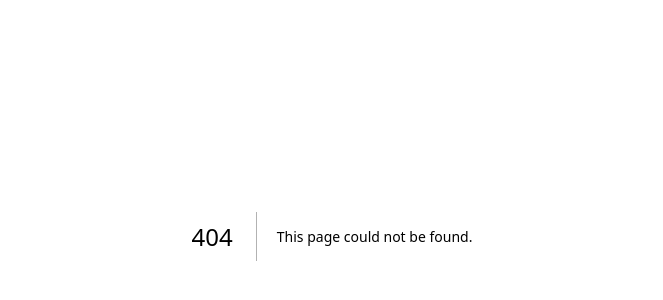
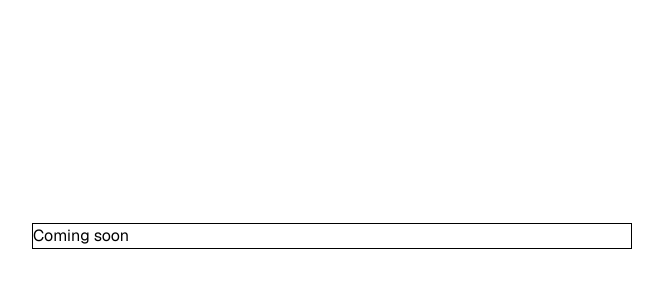
Before and after one commit to spoonmilk/eternally-decaying-garden, a Next.js app: page /summary in a window 1280 px wide. Before the commit this address had no page. Shown: the part 164-464 px from the top of the page, without its empty margins (308-971 px from the left). Built offline with nearby package versions, Linux system fonts and the light colour scheme.

Commit message:
Stub page, button link

```diff
--- a/src/app/page.tsx
+++ b/src/app/page.tsx
@@ -1,6 +1,16 @@
+import Link from "next/link";
+
 export default function Home() {
   return (
-        <main style={{ display: "flex", flexDirection: "column", alignItems: "center", justifyContent: "center", minHeight: "100vh" }}>
+    <main
+      style={{
+        display: "flex",
+        flexDirection: "column",
+        alignItems: "center",
+        justifyContent: "center",
+        minHeight: "100vh",
+      }}
+    >
       <div style={{ border: "1px solid", width: 600 }}>
         <div style={{ borderBottom: "1px solid", padding: 8 }}>
           The Internet as an Eternally Decaying Garden
@@ -9,15 +19,25 @@
         <section style={{ padding: 24 }}>
           <h1>Lorem ipsum dolor sit amet</h1>
           <p>
-                        Lorem ipsum dolor sit amet, consectetur adipiscing elit. Sed do eiusmod tempor
-                        incididunt ut labore et dolore magna aliqua. Ut enim ad minim veniam, quis nostrud
-                        exercitation ullamco laboris nisi ut aliquip ex ea commodo consequat.
+            Lorem ipsum dolor sit amet, consectetur adipiscing elit. Sed do
+            eiusmod tempor incididunt ut labore et dolore magna aliqua. Ut enim
+            ad minim veniam, quis nostrud exercitation ullamco laboris nisi ut
+            aliquip ex ea commodo consequat.
           </p>
         </section>
 
-                <nav style={{ borderTop: "1px solid", padding: 8, display: "flex", justifyContent: "space-between" }}>
+        <nav
+          style={{
+            borderTop: "1px solid",
+            padding: 8,
+            display: "flex",
+            justifyContent: "space-between",
+          }}
+        >
           <button type="button">← Back</button>
+          <Link href="/explore" passHref>
             <button type="button">Next →</button>
+          </Link>
         </nav>
       </div>
     </main>
--- /dev/null
+++ b/src/app/summary/page.tsx
@@ -0,0 +1,15 @@
+export default function Summary() {
+  return (
+    <main
+      style={{
+        display: "flex",
+        flexDirection: "column",
+        alignItems: "center",
+        justifyContent: "center",
+        minHeight: "100vh",
+      }}
+    >
+      <div style={{ border: "1px solid", width: 600 }}>Coming soon</div>
+    </main>
+  );
+}
```
Lines whose indentation alone changed are shown as unchanged.
